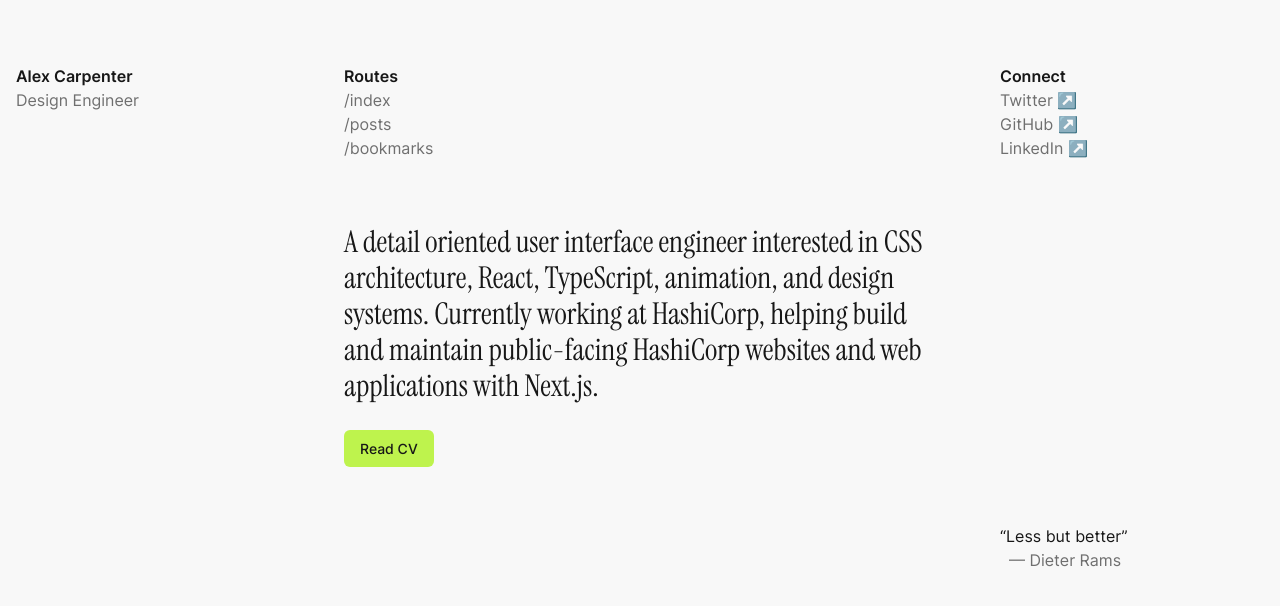
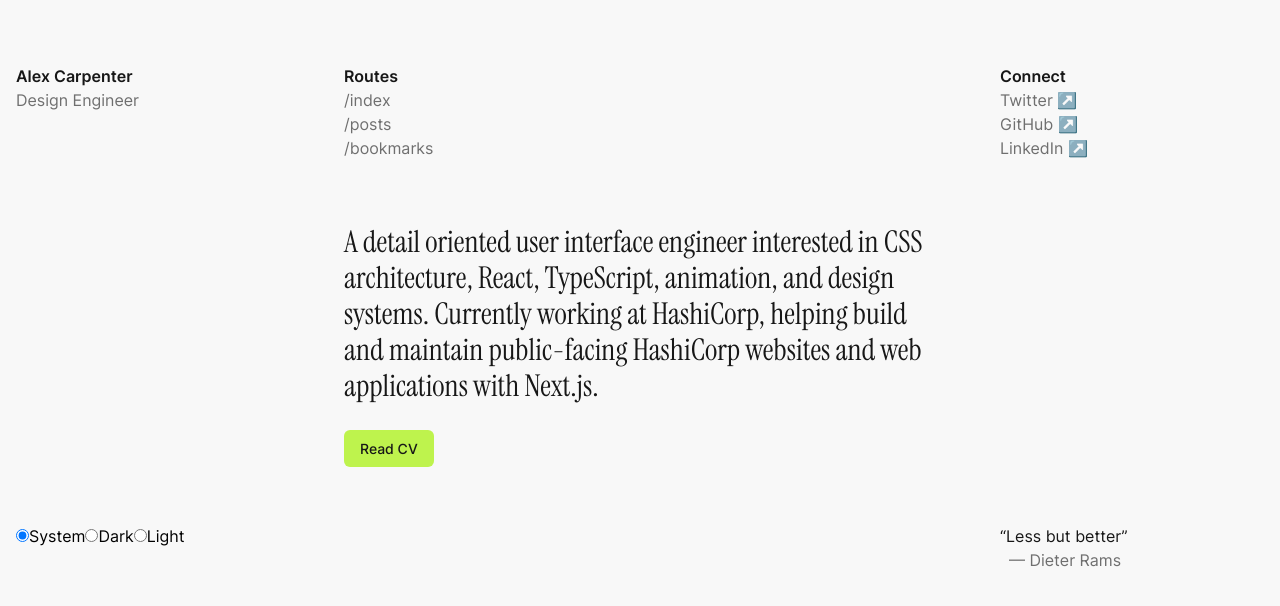
Before and after one commit to alexcarpenter/alexcarpenter-next-tailwind, a Next.js app: page / in a window 1280 px wide. Shown: the top 606 px of the page. Built offline with nearby package versions, Linux system fonts and the light colour scheme.

Commit message:
scaffold theme select

```diff
--- a/app/footer.tsx
+++ b/app/footer.tsx
@@ -1,7 +1,12 @@
+import { ThemeSwitch } from "./theme-switch";
 export function Footer() {
   return (
     <footer className="pt-16">
-      <div className="grid md:grid-cols-4 gap-16">
+      <div className="grid gap-16 md:grid-cols-4">
+        <div>
+          <ThemeSwitch />
+        </div>
+
         <div className="md:col-start-4">
           <p className="text-foreground">“Less but better”</p>
           <p className="text-foreground-neutral">
--- /dev/null
+++ b/app/theme-switch.tsx
@@ -0,0 +1,53 @@
+// @ts-nocheck
+"use client";
+import { useState, useEffect } from "react";
+import { useTheme } from "next-themes";
+
+export function ThemeSwitch() {
+  const [mounted, setMounted] = useState(false);
+  const { theme, setTheme } = useTheme();
+
+  useEffect(() => {
+    setMounted(true);
+  }, []);
+
+  if (!mounted) {
+    return null;
+  }
+
+  const handleChange = (e: React.ChangeEvent<HTMLInputElement>) => {
+    setTheme(e.target.value);
+  };
+
+  return (
+    <fieldset onChange={handleChange}>
+      <label>
+        <input
+          type="radio"
+          name="theme"
+          checked={theme === "system"}
+          value="system"
+        />
+        <span>System</span>
+      </label>
+      <label>
+        <input
+          type="radio"
+          name="theme"
+          checked={theme === "dark"}
+          value="dark"
+        />
+        <span>Dark</span>
+      </label>
+      <label>
+        <input
+          type="radio"
+          name="theme"
+          checked={theme === "light"}
+          value="light"
+        />
+        <span>Light</span>
+      </label>
+    </fieldset>
+  );
+}
```
